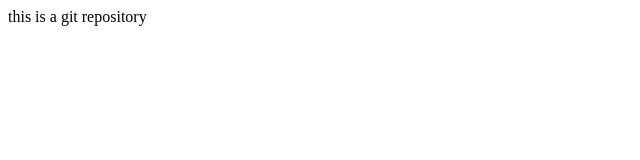
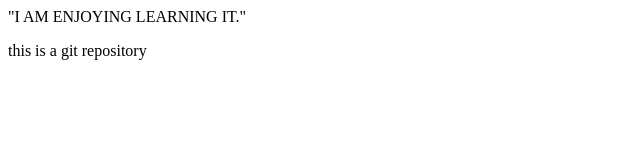
Before and after one commit to ankitrajkushwaha364-hub/Localrepo, a plain HTML site: page index.html in a window 1280 px wide. Shown: the whole page, without its empty margins (0-640 px from the left). Drawn offline with Linux system fonts and the light colour scheme.

Commit message:
added new feature

```diff
--- a/index.html
+++ b/index.html
@@ -1,3 +1,6 @@
+<h>
+    "I AM ENJOYING LEARNING IT."
+</h>
 <p>
     this is a git repository
 </p>
```
